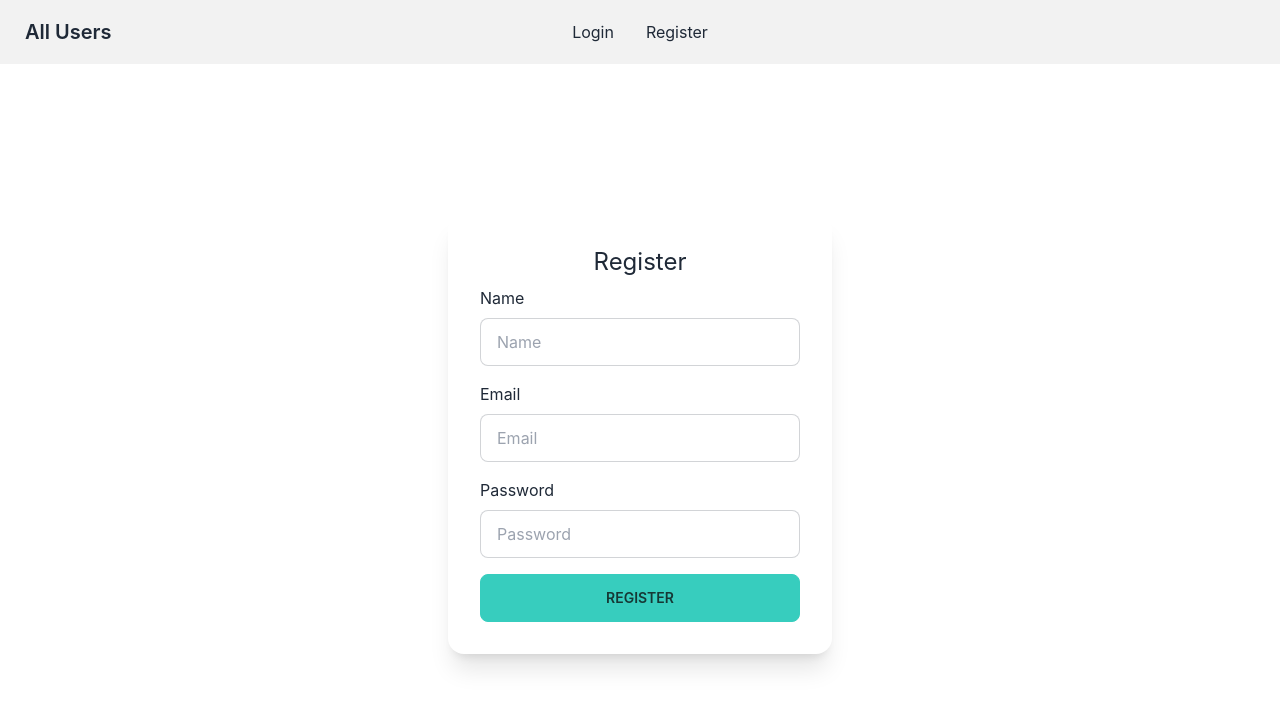
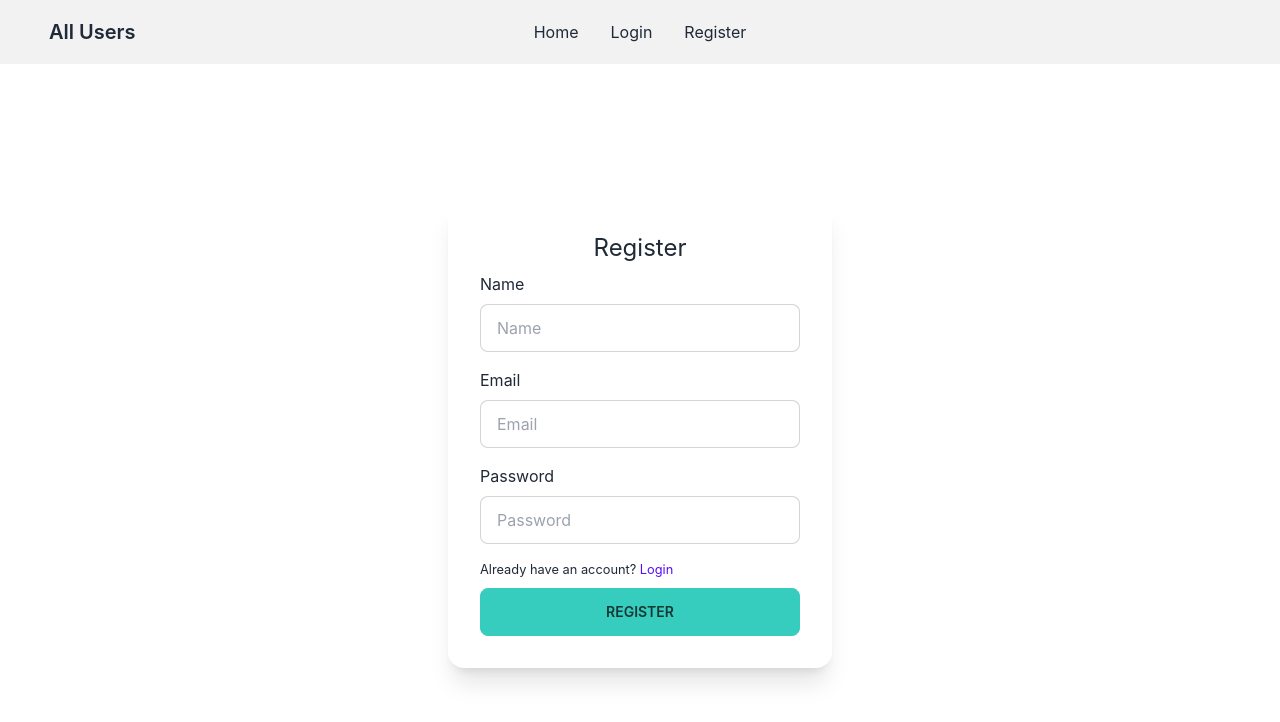
Before and after one commit to Rubayet-billah/infinite-scrolling-user, a React (Create React App) app: page /register in a window 1280 px wide. Shown: the top 722 px of the page. Built offline with nearby package versions, Linux system fonts and the light colour scheme; no server answers.

Commit message:
avater added

```diff
--- a/src/components/Header/Header.js
+++ b/src/components/Header/Header.js
@@ -12,12 +12,16 @@ const Header = () => {
     }
 
     const menu = <>
-        <li><Link to='/login'>Login</Link></li>
-        <li><Link to='/register'>Register</Link></li>
+        <li><Link to='/' >Home</Link></li>
+
+        {user?.uid ||
+            <><li><Link to='/login'>Login</Link></li>
+                <li><Link to='/register'>Register</Link></li></>
+        }
     </>
     return (
         <div className='mb-5'>
-            <div className="navbar bg-base-200">
+            <div className="navbar bg-base-200 md:px-5 lg:px-8">
                 <div className="navbar-start">
                     <div className="dropdown">
                         <label tabIndex={0} className="btn btn-ghost lg:hidden">
@@ -27,7 +31,7 @@ const Header = () => {
                             {menu}
                         </ul>
                     </div>
-                    <a className="btn btn-ghost normal-case text-xl">All Users</a>
+                    <Link className="btn btn-ghost normal-case text-xl">All Users</Link>
                 </div>
                 <div className="navbar-center hidden lg:flex">
                     <ul className="menu menu-horizontal px-1">
@@ -35,7 +39,14 @@ const Header = () => {
                     </ul>
                 </div>
                 <div className="navbar-end">
-                    {user?.uid && <button onClick={handleLogout} className='btn btn-warning btn-sm'>Logout</button>}
+                    {user?.uid && <>
+                        <div className="avatar">
+                            <div className="w-8 rounded-full">
+                                <img src="https://placeimg.com/192/192/people" />
+                            </div>
+                        </div>
+                        <button onClick={handleLogout} className='btn btn-warning btn-sm'>Logout</button>
+                    </>}
                 </div>
             </div>
         </div>
--- a/src/components/Login/Login.js
+++ b/src/components/Login/Login.js
@@ -1,6 +1,7 @@
 import React, { useContext } from 'react';
 import { useForm } from 'react-hook-form';
 import toast from 'react-hot-toast';
+import { Link } from 'react-router-dom';
 import { AuthContext } from '../../contexts/AuthProvider/AuthProvider';
 
 const Login = () => {
@@ -25,6 +26,7 @@ const Login = () => {
                     <input type="email" {...register('email')} placeholder="Email" className="input input-bordered w-full mb-2" />
                     <label htmlFor="">Password</label>
                     <input type="password" {...register('password')} placeholder="Password" className="input input-bordered w-full" />
+                    <small>New to this site? <Link to='/register' className='text-primary'>Register</Link></small>
                     <div className="card-actions justify-end">
                         <input type="submit" value='Login' className="btn btn-accent w-full" />
                     </div>
--- a/src/components/Login/Register.js
+++ b/src/components/Login/Register.js
@@ -1,6 +1,6 @@
 import React, { useContext } from 'react';
 import { useForm } from 'react-hook-form';
-import { useNavigate } from 'react-router-dom';
+import { Link, useNavigate } from 'react-router-dom';
 import { AuthContext } from '../../contexts/AuthProvider/AuthProvider';
 
 const Register = () => {
@@ -35,6 +35,7 @@ const Register = () => {
                     <input type="email" {...register('email')} placeholder="Email" className="input input-bordered w-full mb-2" />
                     <label htmlFor="">Password</label>
                     <input type="password" {...register('password')} placeholder="Password" className="input input-bordered w-full mb-2" />
+                    <small>Already have an account? <Link to='/login' className='text-primary'>Login</Link></small>
                     <div className="card-actions justify-end">
                         <input type="submit" value='Register' className="btn btn-accent w-full" />
                     </div>
--- a/src/contexts/AuthProvider/AuthProvider.js
+++ b/src/contexts/AuthProvider/AuthProvider.js
@@ -39,6 +39,7 @@ const AuthProvider = ({ children }) => {
 
     const authInfo = {
         user,
+        loading,
         createUser,
         updateUserProfile,
         loginUser,
--- /dev/null
+++ b/src/routes/PrivateRoute.js
@@ -0,0 +1,19 @@
+import React, { useContext } from 'react';
+import { Navigate } from 'react-router-dom';
+import Spinner from '../components/Spinner/Spinner';
+import { AuthContext } from '../contexts/AuthProvider/AuthProvider';
+
+const PrivateRoute = ({ children }) => {
+    const { user, loading } = useContext(AuthContext)
+
+    if (loading) {
+        return <Spinner></Spinner>
+    }
+    if (user?.uid) {
+        return children;
+    }
+    return <Navigate to='/login'></Navigate>
+
+};
+
+export default PrivateRoute;
--- a/src/routes/routes.js
+++ b/src/routes/routes.js
@@ -3,6 +3,7 @@ import Home from "../components/Homepage/Home";
 import Login from "../components/Login/Login";
 import Register from "../components/Login/Register";
 import MainLayout from "../Layouts/MainLayout/MainLayout";
+import PrivateRoute from "./PrivateRoute";
 
 const router = createBrowserRouter([
     {
@@ -11,7 +12,7 @@ const router = createBrowserRouter([
         children: [
             {
                 path: '/',
-                element: <Home />
+                element: <PrivateRoute><Home /></PrivateRoute>
             },
             {
                 path: '/login',
```
